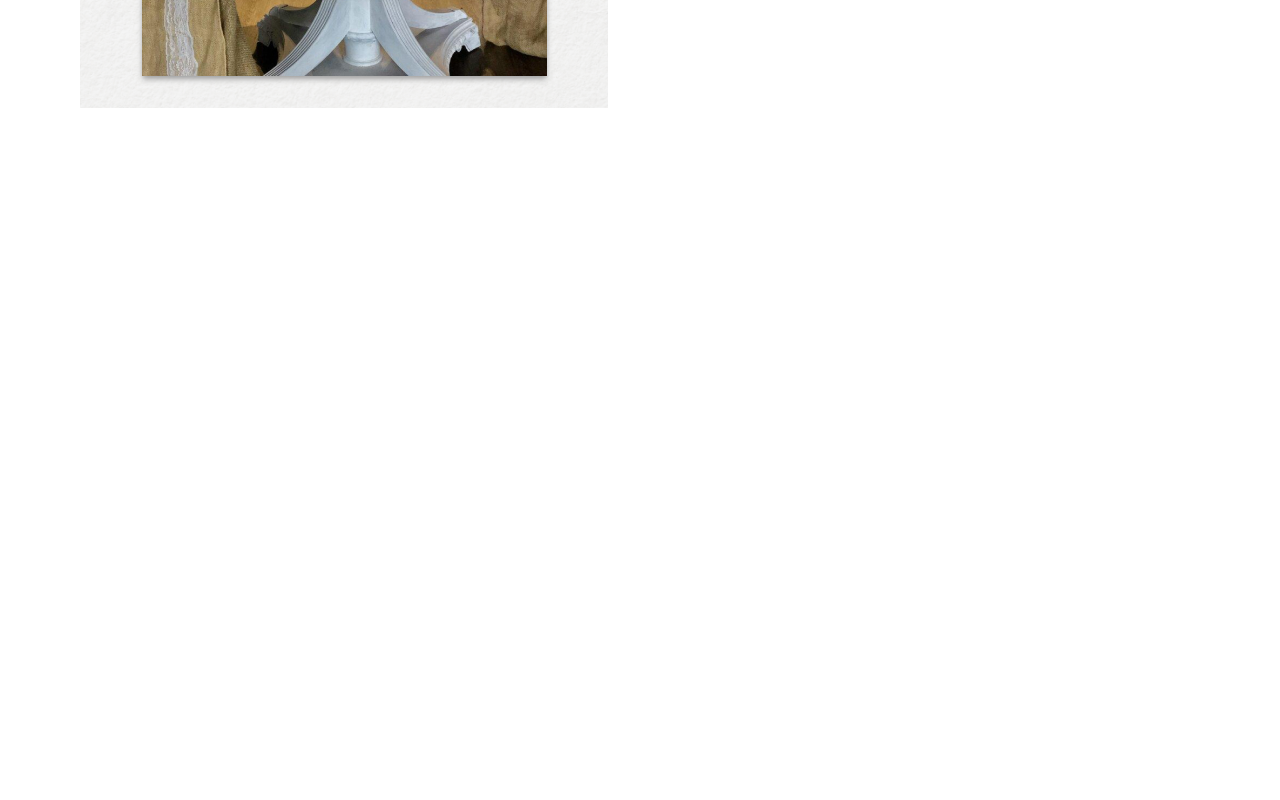
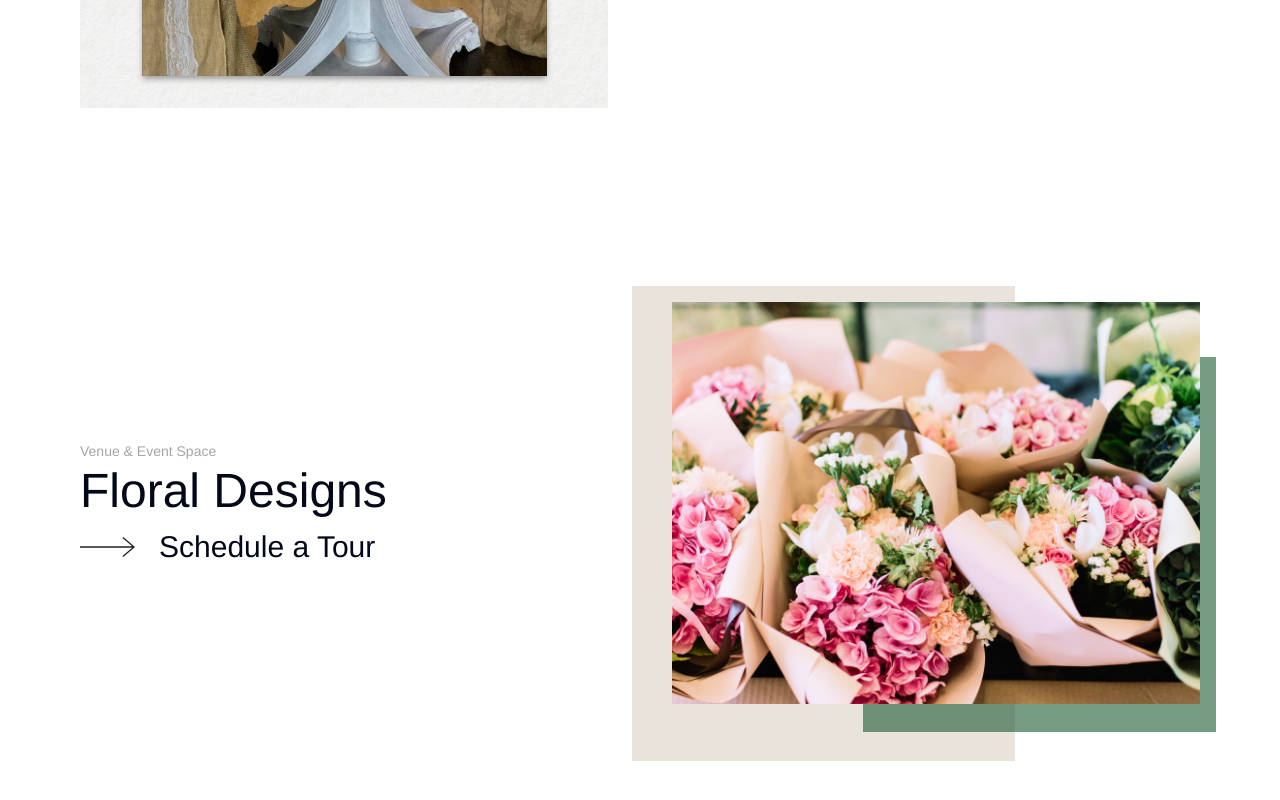
Before and after one commit to Dillonzellis/rlmaffairs-v3, a Next.js app: page / in a window 1280 px wide. Shown: the part 1394-2194 px from the top of the page. Before the commit the page ends 1600 px from the top, so only its background shows below. Built offline with nearby package versions, Linux system fonts and the light colour scheme; a web font is replaced by a local one.

Commit message:
feat: add floral feat

```diff
--- a/src/app/page.tsx
+++ b/src/app/page.tsx
@@ -1,3 +1,5 @@
+import { ContentCard } from "@/components/ContentCard";
+import MaxWidthWrapper from "@/components/MaxWidthWrapper";
 import { NavDesktop } from "@/components/NavDesktop";
 import { TallInfoCard } from "@/components/TallInfoCard";
 import Image from "next/image";
@@ -39,6 +41,33 @@ export default function Home() {
           buttonLink=""
         />
       </section>
+      <section className="py-24">
+        <MaxWidthWrapper cols="twoCols">
+          <ContentCard
+            title="Floral Designs"
+            subtext="Venue & Event Space"
+            buttonText="Schedule a Tour"
+            buttonLink=""
+          />
+          <div className="relative">
+            <Image
+              src="/floral-feat.jpg"
+              alt=""
+              width={545}
+              height={415}
+              className="hover:scale-[1.03] transition-all ease-in-out duration-700"
+            />
+            <div
+              aria-hidden="true"
+              className="w-[383px] h-[475px] bg-[#90764c]/20 absolute -top-4 -left-10 -z-20"
+            ></div>
+            <div
+              aria-hidden="true"
+              className="w-[353px] h-[375px] bg-[#1B5B32]/60 absolute -bottom-7 -right-4 -z-10"
+            ></div>
+          </div>
+        </MaxWidthWrapper>
+      </section>
     </main>
   );
 }
```
Also changed, not shown: public/floral-feat.jpg (added).
